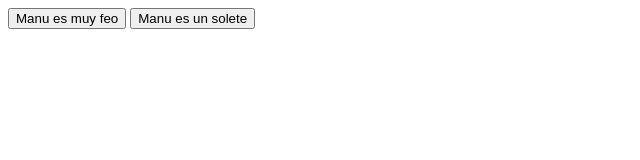
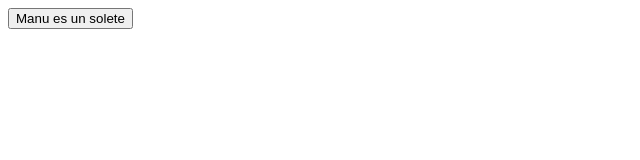
Before and after one commit to manuelsanchosanchez/git-test, a plain HTML site: page index.html in a window 1280 px wide. Shown: the whole page, without its empty margins (0-640 px from the left). Drawn offline with Linux system fonts and the light colour scheme.

Commit message:
delete Manu es feo

```diff
--- a/index.html
+++ b/index.html
@@ -8,7 +8,6 @@
 	</head>
 
 	<body>
-		<button>Manu es muy feo</button>
 		<button>Manu es un solete</button>
 	</body>
 </html>
```
